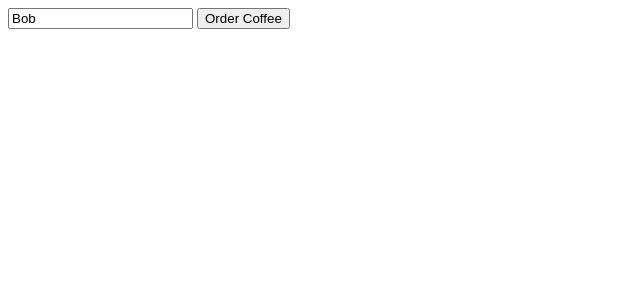
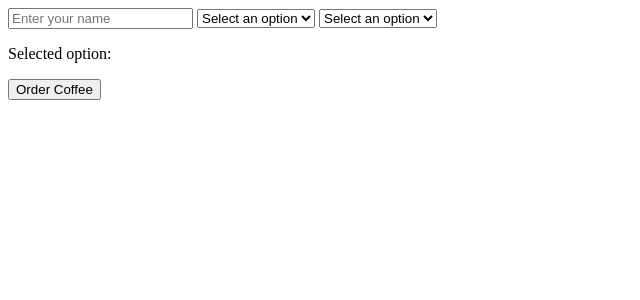
Before and after one commit to a-nguyen-kangan/coffeeOrder, a SvelteKit app: page / in a window 1280 px wide. Shown: the top 300 px of the page, without its empty margins (0-640 px from the left). Built offline with nearby package versions, Linux system fonts and the light colour scheme.

Commit message:
added coffee size, alert box if value not entered

```diff
--- a/src/routes/+page.svelte
+++ b/src/routes/+page.svelte
@@ -5,7 +5,7 @@
 	let order = '';
 
 	function handleCoffee(event) {
-		order = event.detail.name + " ordered a " + event.detail.type;
+		order = event.detail.name + " ordered a " + event.detail.size + ' ' + event.detail.type;
 	}
 
 </script>
--- a/src/routes/NeedsCoffee.svelte
+++ b/src/routes/NeedsCoffee.svelte
@@ -1,20 +1,48 @@
 <script>
-    import { createEventDispatcher } from 'svelte';
+  import { createEventDispatcher } from "svelte";
 
-      let nameInput = 'Bob';
+  let nameInput;
+  let selectedOption = "";
+  let selectSize = "";
+  let errorMessage = "";
 
   // Create the event dispatcher
   const dispatch = createEventDispatcher();
 
   function buttonHandler() {
     // Dispatch an event with a custom name
-        dispatch('coffeeMessage',
-                           {
+    dispatch("coffeeMessage", {
       name: nameInput,
-                                  type: 'Capuccino'
+      type: selectedOption,
+      size: selectSize,
+    });
   }
-      );
+
+  function handleButtonClick() {
+    if (!nameInput && !selectedOption) {
+      alert((errorMessage = "Please enter a value or select an option"));
+    } else {
+      buttonHandler();
+    }
   }
 </script>
-  <input type="text" bind:value={nameInput} />
-  <button on:click={buttonHandler}>Order Coffee</button>
+
+<input type="text" bind:value={nameInput} placeholder="Enter your name" />
+
+<select bind:value={selectedOption}>
+  <option value="">Select an option</option>
+  <option value="Cappuccino">Cappuccino</option>
+  <option value="Latte">Latte</option>
+  <option value="Espresso">Espresso</option>
+  <option value="Chocolate">Chocolate</option>
+</select>
+
+<select bind:value={selectSize}>
+  <option value="">Select an option</option>
+  <option value="Large">Large</option>
+  <option value="Medium">Medium</option>
+  <option value="Small">Small</option>
+</select>
+
+<p>Selected option: {selectedOption}</p>
+<button on:click={handleButtonClick}>Order Coffee</button>
```
Lines whose indentation alone changed are shown as unchanged.
